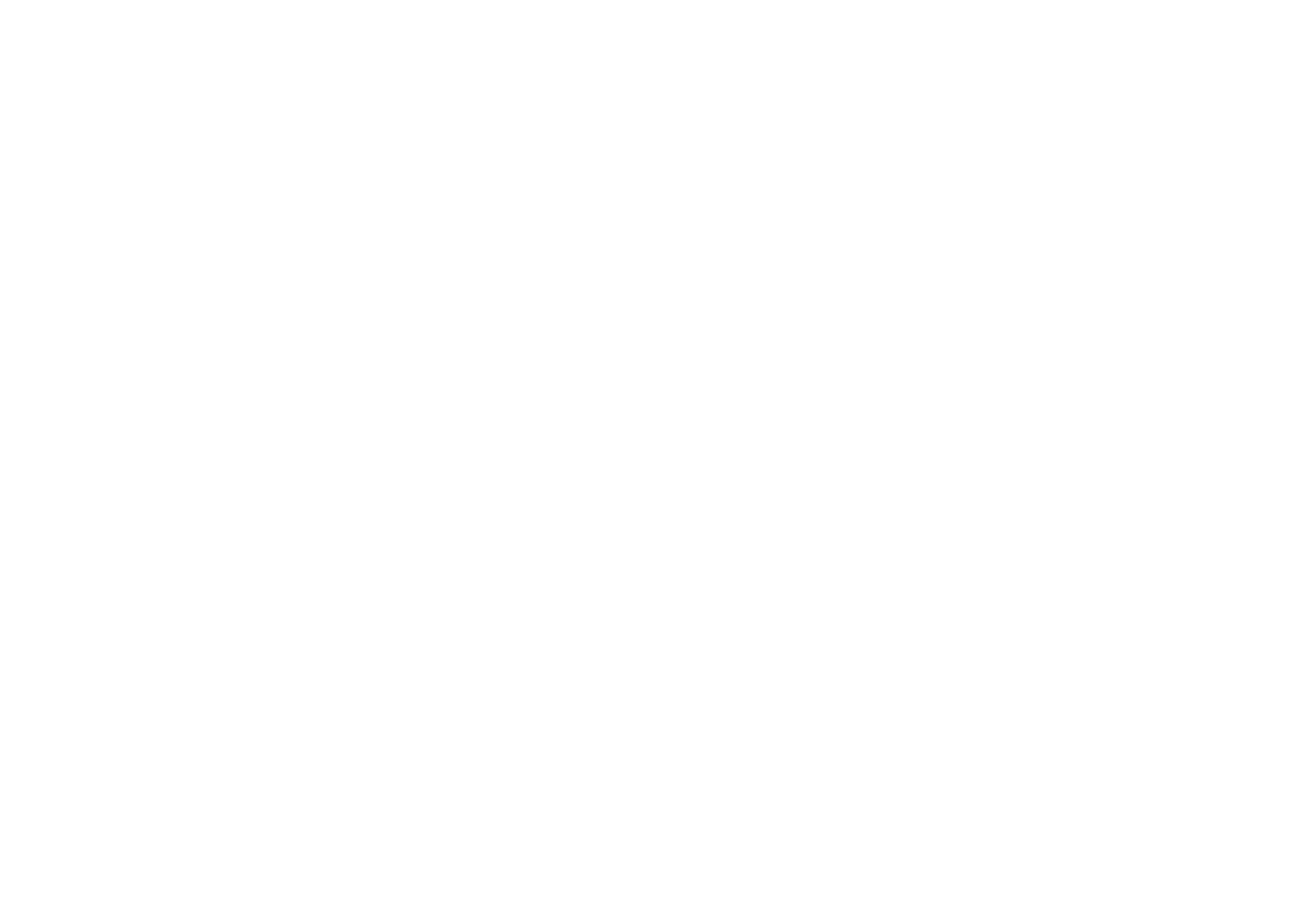
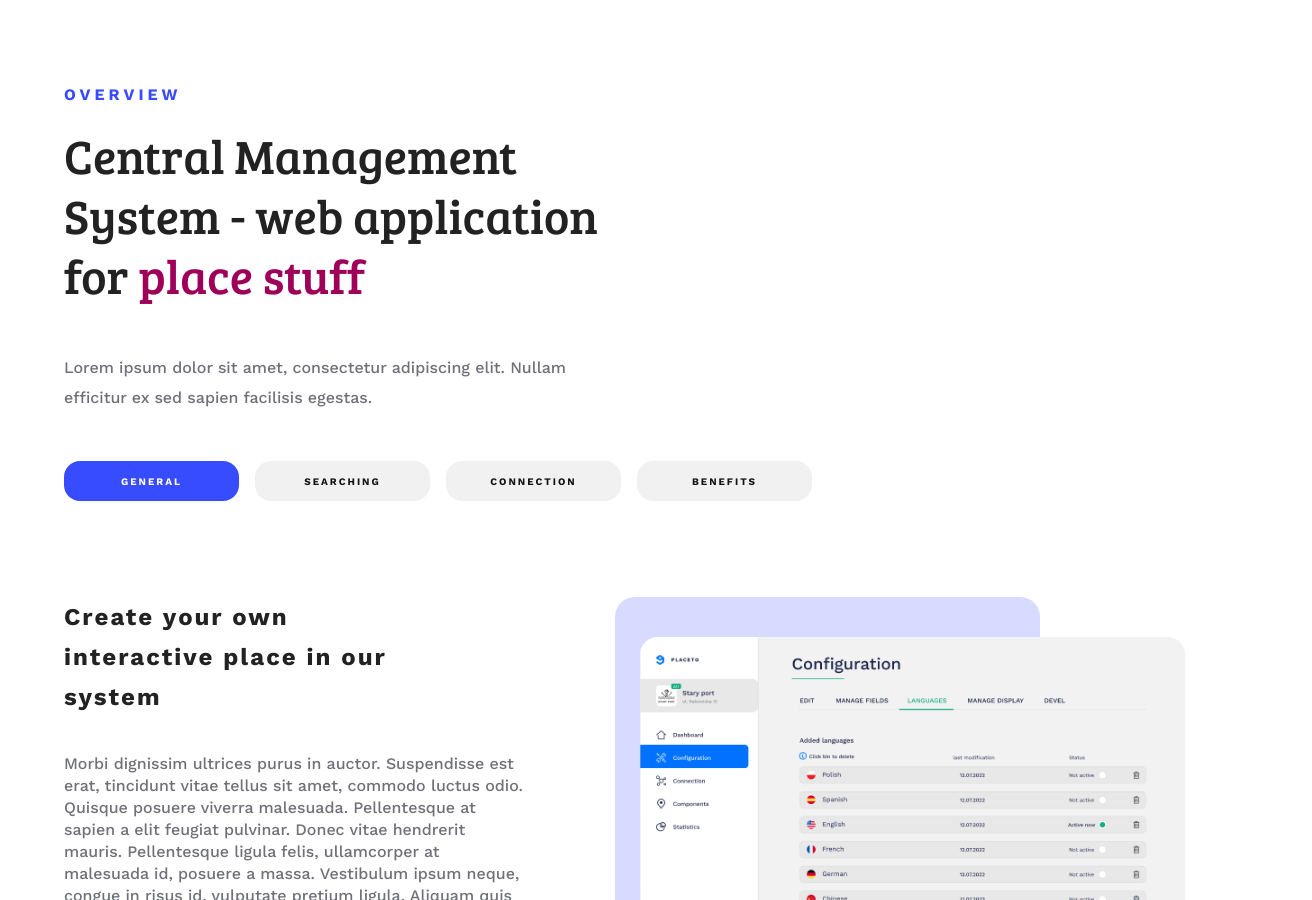
Before and after one commit to AdamJednacz/Project-React-3, a React (Create React App) app in the folder my-app/: page / in a window 1280 px wide. Shown: the part 1900-2800 px from the top of the page, 1312 px wide, since content can reach past the window. Before the commit the page ends 1991 px from the top, so only its background shows below. Built offline with nearby package versions, Linux system fonts and the light colour scheme; a web font is replaced by a local one.

Commit message:
visitors,overview

```diff
--- a/my-app/src/components/cms/Layout_CMS.js
+++ b/my-app/src/components/cms/Layout_CMS.js
@@ -3,6 +3,7 @@
 import Main from "./Main";
 import Mission from "./Mission";
 import Visitors from "./Visitors";
+import Overview from "./Overview";
 
 const LayoutCms = () => {
     return (
@@ -11,6 +12,7 @@
          <Main/>
          <Mission/>
          <Visitors/>
+         <Overview/>
         </>
     );
 };
--- a/my-app/src/components/cms/Mission.js
+++ b/my-app/src/components/cms/Mission.js
@@ -5,7 +5,7 @@
         <section className="mission">
             <div className="container">
                 <h2>OUR MISSION</h2>
-                <h1>We want technology to <span>change the world</span> of the gastronomic industry</h1>
+                <h1>We want technology to <span>change the world</span> of the gastronomic industry.</h1>
                 <p>Lorem ipsum dolor sit amet, consectetur adipiscing elit. Nullam efficitur ex sed sapien facilisis egestas.</p>
             </div>
         </section>
--- a/my-app/src/components/cms/Overview.js
+++ b/my-app/src/components/cms/Overview.js
@@ -1,11 +1,52 @@
 import React from 'react';
+import arrow from "../../assets/arrow.png"
+import img1 from "../../assets/img_mobile_overview.png"
+import img2 from "../../assets/languages_configure.png"
 
 const Overview = () => {
     return (
-        <div>
+        <section className="overview">
+            <div className="container">
+                <div className="text">
+                    <h1>OVERVIEW</h1>
+                    <h2>Central Management System
+                        - web application for <span>place stuff</span></h2>
+                    <p>Lorem ipsum dolor sit amet, consectetur adipiscing elit. Nullam efficitur ex sed sapien facilisis
+                        egestas.</p>
+                </div>
+                <div className="buttons">
+                    <button>GENERAL</button>
+                    <button>SEARCHING</button>
+                    <button>CONNECTION</button>
+                    <button>BENEFITS</button>
+                </div>
+                <div className="description">
+                    <div className="description_text">
+                        <h1>Create your own interactive place in our system</h1>
+                        <p>Morbi dignissim ultrices purus in auctor. Suspendisse est erat, tincidunt vitae tellus sit
+                            amet, commodo luctus odio. Quisque posuere viverra malesuada. Pellentesque at sapien a elit
+                            feugiat pulvinar. Donec vitae hendrerit mauris. Pellentesque ligula felis, ullamcorper at
+                            malesuada id, posuere a massa. Vestibulum ipsum neque, congue in risus id, vulputate pretium
+                            ligula. Aliquam quis urna in nibh laoreet imperdiet. Donec at lacus cursus, pulvinar nunc
+                            quis, rhoncus nulla.</p>
+                        <div className="description_text_img_container">
+                            <img className="description_text_img_container_img mobile" src={img1} alt=""/>
+                            <div className="beffor"></div>
+                        </div>
+                        <div className="description_text_arrow">
+                            <p>READ MORE</p>
+                            <img src={arrow} alt=""/>
+                        </div>
+                    </div>
+                    <div className="description_text_img_container">
+                        <img className="description_text_img desktop" src={img2} alt=""/>
+                        <div className="beffor_desktop"></div>
 
-        </div>
-    );
+                    </div>
+                </div>
+            </div>
+        </section>
+);
 };
 
 export default Overview;
--- a/my-app/src/scss/_all.scss
+++ b/my-app/src/scss/_all.scss
@@ -8,7 +8,5 @@
   justify-content: space-between;
   width: 100%;
   max-width: 90%;
-  @include desktop{
-    max-width: 80%;
-  }
+
 }
--- a/my-app/src/scss/styles/_all.scss
+++ b/my-app/src/scss/styles/_all.scss
@@ -2,3 +2,4 @@
 @import "main";
 @import "mission";
 @import "visitors";
+@import "overview";
--- a/my-app/src/scss/styles/_main.scss
+++ b/my-app/src/scss/styles/_main.scss
@@ -116,8 +116,8 @@
           position: absolute;
 
           content: '';
-          top: 0%;
-          left: 0%;
+          top: 0;
+          left: 0;
           transform: translate(-5%, 15%) rotate(-10deg);
           background-color:$primary-60;
           width: 100%;
@@ -141,7 +141,7 @@
       .img1 {
         display: none;
         @include desktop {
-          width: 650px;
+          width: 100%;
           display: block;
           transform: rotate(-3deg);
           box-shadow: 0 4px 15px rgba(0, 0, 0, 0.3);
--- a/my-app/src/scss/styles/_mission.scss
+++ b/my-app/src/scss/styles/_mission.scss
@@ -18,7 +18,7 @@
       letter-spacing: 4px;
       font-size: 1rem;
       color: $primary;
-      font-weight: 600;
+      font-weight: 700;
       @include desktop{
         font-size: 0.875rem;
       }
--- /dev/null
+++ b/my-app/src/scss/styles/_overview.scss
@@ -0,0 +1,218 @@
+.overview{
+  display: flex;
+  align-items: center;
+  justify-content: center;
+  padding: 128px 0;
+  .container{
+    flex-direction: column;
+    @include desktop{
+      align-items: flex-start;
+    }
+    .text{
+      h1{
+      font-family: "Work Sans", sans-serif;
+        line-height: 60px;
+        font-size: 1rem;
+        letter-spacing: 4px;
+        font-weight: 700;
+        color: $primary;
+
+      }
+      h2{
+        font-size: 1.5rem;
+        font-family: "Bree Serif", serif;
+        line-height: 32px;
+        @include desktop{
+          font-size: 3rem;
+          line-height: 60px;
+          max-width: 50%;
+        }
+        span{
+          color: #9E0059;
+        }
+      }
+      p{
+        font-family: "Work Sans", serif;
+      font-size: 1rem;
+        line-height: 22px;
+        color: #6F7078;
+        font-weight: 500;
+        margin: 16px 0 48px;
+        @include desktop{
+          line-height: 30px;
+          margin: 48px 0;
+          max-width: 47.5%;
+        }
+      }
+    }
+    .buttons{
+      display: flex;
+      justify-content: center;
+      flex-wrap: wrap;
+      gap: 16px;
+      @include desktop{
+        flex-wrap: nowrap;
+        margin-bottom: 96px;
+      }
+       button{
+         width: 45.30%;
+        max-width: 175px;
+
+         //width: 125px;
+        height: 40px;
+        border: none;
+        background-color: #F1F1F1;
+        color: $black;
+        border-radius: 16px;
+        line-height: 40px;
+        font-size: 0.75rem;
+        font-weight: 700;
+        font-family: "Work Sans", sans-serif;
+        letter-spacing: 2px;
+        &:first-of-type{
+          color: $white;
+          background-color: $primary;
+        }
+         @include desktop{
+           width: 175px;
+           font-size: 10px;
+         }
+      }
+    }
+    .description{
+      @include desktop{
+        display: flex;
+        flex-direction: row;
+        justify-content: space-between;
+      }
+      &_text {
+        font-family: "Work Sans", sans-serif;
+        display: flex;
+        flex-direction: column;
+        @include desktop{
+          max-width: 40%;
+          margin-right: 16px;
+        }
+        h1 {
+
+          line-height: 26px;
+          letter-spacing: 1px;
+          font-weight: 700;
+          margin: 32px 0;
+          @include desktop{
+            font-size: 24px;
+            line-height: 40px;
+            letter-spacing: 2px;
+            margin: 0 0 36px;
+            max-width: 80%;
+          }
+        }
+
+        p {
+          font-weight: 500;
+          color: #6F7078;
+          line-height: 22px;
+          font-size: 1rem;
+
+        }
+
+        &_img_container {
+          position: relative;
+          display: flex;
+          align-items: center;
+          justify-content: center;
+          flex-direction: column;
+          width: 100%;
+
+          margin: 16px 0 32px;
+          @include desktop{
+            margin: 0;
+            width: auto;
+            max-width: 60%;
+
+          }
+          .mobile {
+            display: block;
+            z-index: 2;
+            width: 70%;
+            border-radius: 20px;
+            @include desktop {
+              display: none;
+            }
+          }
+          .beffor{
+            display: block;
+            position: absolute;
+            border-radius: 20px;
+            height: 100%;
+            width: 70%;
+            transform: translateX(10px) translateY(10px);
+            background-color: $primary-40;
+            @include desktop{
+              display: none;
+
+            }
+          }
+        }
+
+
+
+        &_arrow {
+          display: flex;
+          align-items: center;
+          justify-content: center;
+          position: relative;
+          @include desktop{
+            margin-top: 48px;
+           justify-content: flex-end;
+          }
+          p{
+            color: $black;
+            line-height: 30px;
+            letter-spacing: 3px;
+            font-size: 1.125rem;
+            font-weight: 700;
+            @include desktop{
+              font-size: 0.75rem;
+            }
+          }
+          img{
+            position: absolute;
+            right: 5%;
+            @include desktop{
+              position: static;
+              margin-left: 32px;
+            }
+          }
+
+        }
+
+      }
+
+
+      .desktop {
+        display: none;
+        @include desktop {
+          display: block;
+          z-index: 2;
+          max-width: 90%;
+
+        }
+      }
+      .beffor_desktop{
+        display: none;
+        @include desktop {
+        display: block;
+        position: absolute;
+        border-radius: 20px;
+        min-height: 400px;
+        height: 100%;
+        width: 70%;
+        transform: translateX(-20%) translateY(0%);
+        background-color: $primary-40;
+      }
+      }
+      }
+    }
+
+}
```
Also changed, not shown: my-app/src/scss/styles/_visitors.scss (+7 -4 lines), my-app/src/assets/arrow.png (added), my-app/src/assets/img_mobile_overview.png (added).
